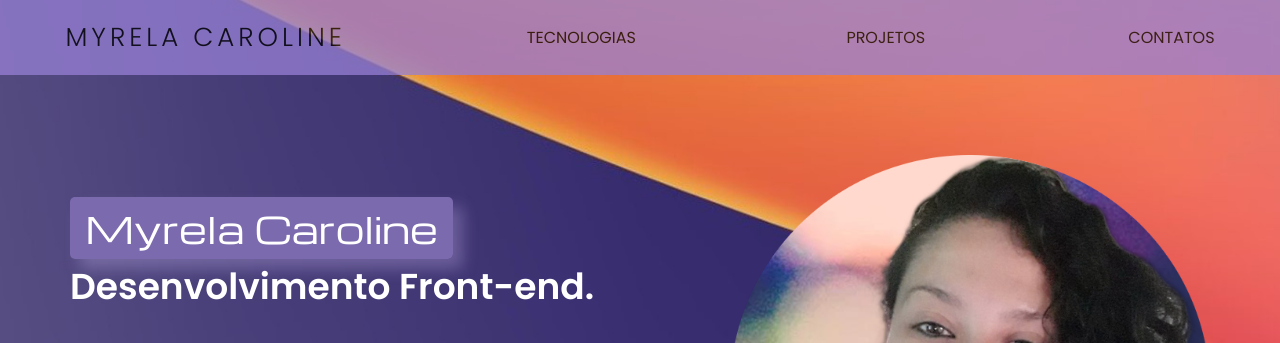
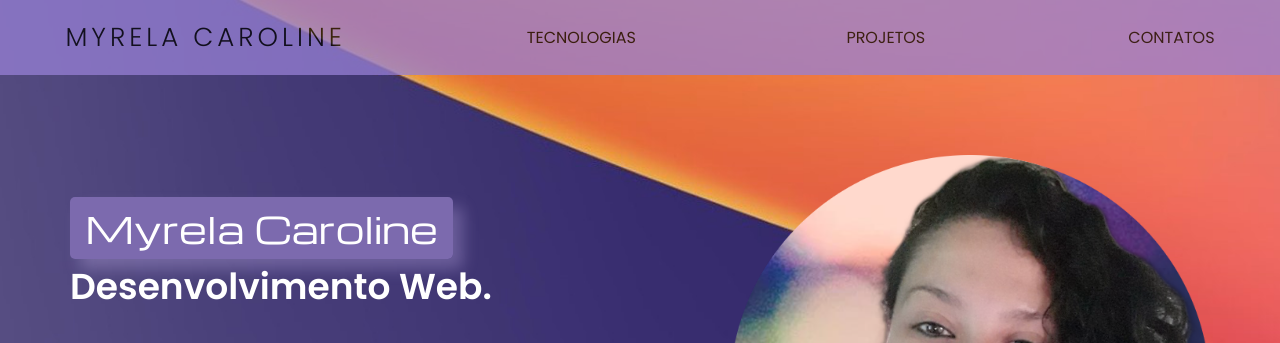
Before and after one commit to mykallella/portfolio, a plain HTML site: page index.html in a window 1280 px wide. Shown: the top 343 px of the page. Drawn offline with nearby package versions, Linux system fonts and the light colour scheme; files that its build step writes are made by us from their sources.

Commit message:
Update index.html

```diff
--- a/index.html
+++ b/index.html
@@ -26,7 +26,7 @@
         <section id="apresentacao">
             <h1>
                 <span id="my-name">Myrela Caroline</span> <br />
-                Desenvolvimento Front-end.
+                Desenvolvimento Web.
             </h1>
             <a href="https://github.com/mykallella" target="_blank"><img class="header-github" src="img/github.png" alt="Github"></a>
         </section>
```
